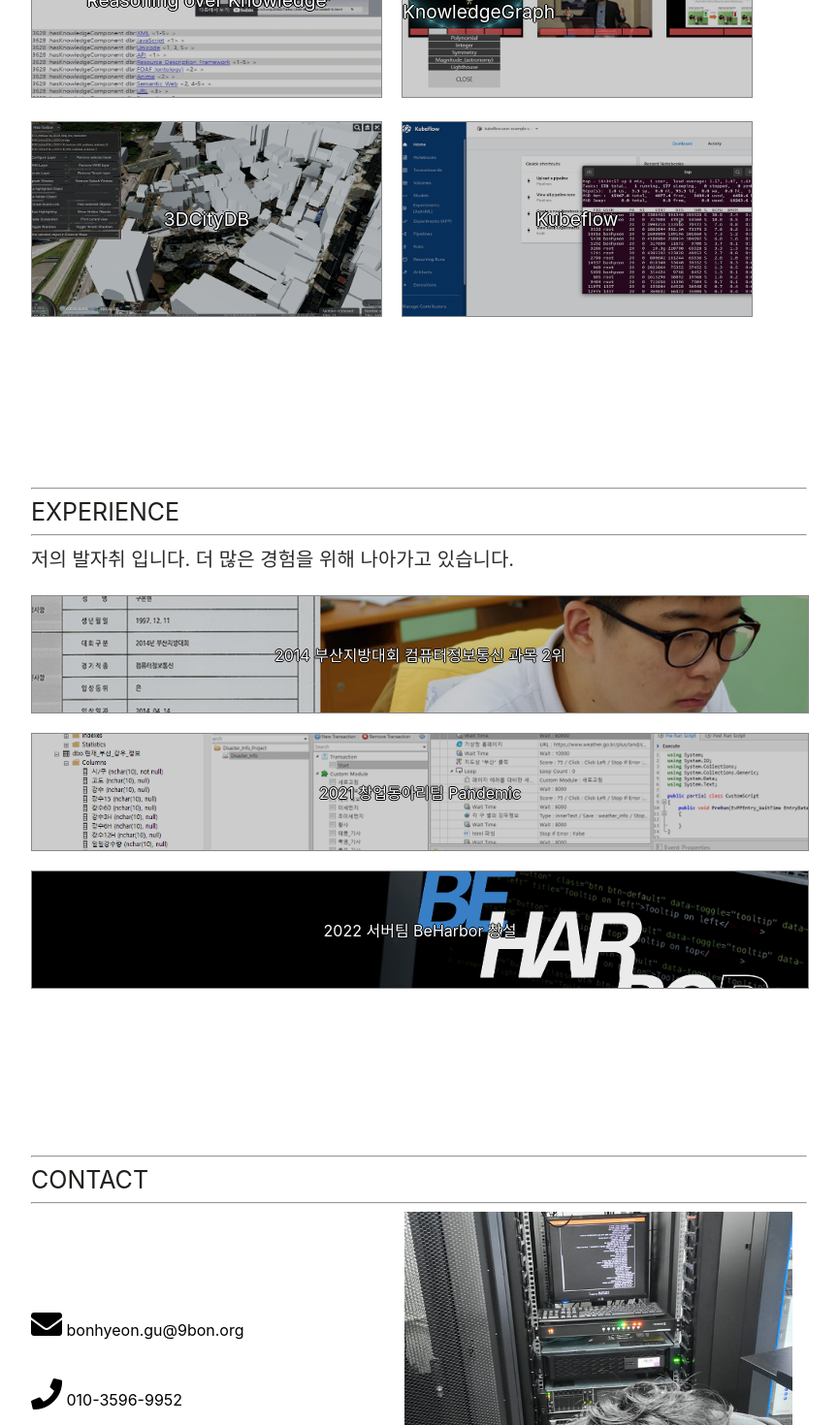
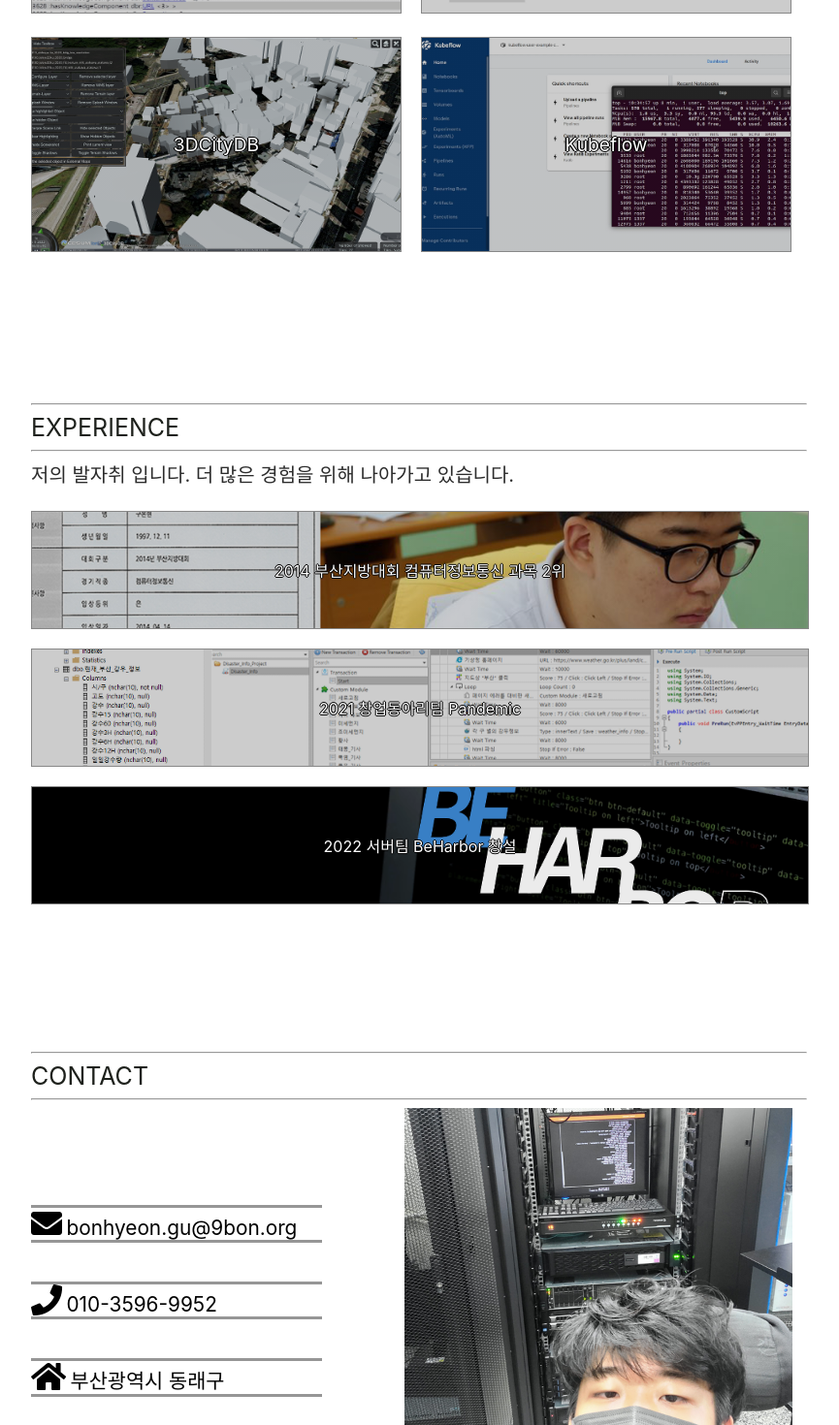
Before and after one commit to BonhyeonGu/Portfolio, a React (Create React App) app: page / in a window 1280 px wide. Shown: the part 1160-2630 px from the top of the page at 97% size, without its empty margins (338-1203 px from the left). Built offline with nearby package versions, Linux system fonts and the light colour scheme.

Commit message:
양식, 내용 변경

```diff
--- a/src/component/CAbout.js
+++ b/src/component/CAbout.js
@@ -23,7 +23,7 @@ export default function CAbout() {
         },
     ];
     const endHeight = {
-        height: "160px",
+        height: "140px",
         display: "inline-block"
     }
     return (
@@ -57,8 +57,7 @@ export default function CAbout() {
             <a href="https://www.youtube.com/channel/UCAEuOSt3IFWM1ga63-KZrLA" target="_blank"><img src="https://img.shields.io/badge/youtube-000000?style=for-the-badge&logo=youtube&logoColor=white" className={styles.shield} /></a>
             <hr />
             <div className={styles.texts}>
-                일편단심 네트워크-서버 프로그래밍 환경 공부를 하고 있습니다. <br /><br />
-                기본적인 서버 구축부터 백엔드 개발을 공부하고 있으며 최근엔 대용량 처리 서버 구현과 관련하여<br /> 프로젝트에 참여하고 있습니다.
+                일편단심 네트워크-서버 환경, 개발 공부를 하고 있습니다. <br /><br />
             </div>
             <div style={endHeight} />
         </div>
--- a/src/component/CContact.js
+++ b/src/component/CContact.js
@@ -23,9 +23,15 @@ export default function CContact() {
             <div>
                 <div className={styles.boxSubText}>
                     <div>
-                        <i class="fas fa-envelope fa-2x"></i> bonhyeon.gu@9bon.org<br /><br /><br />
-                        <i class="fas fa-phone fa-2x"></i> 010-3596-9952<br /><br /><br />
-                        <i class="fas fa-home fa-2x"></i> 부산광역시 동래구<br /><br /><br />
+                        <div className={styles.boxInfo}>
+                            <i class="fas fa-envelope fa-2x"></i> <span className={styles.infoText}>bonhyeon.gu@9bon.org</span>
+                        </div><br /><br />
+                        <div className={styles.boxInfo}>
+                            <i class="fas fa-phone fa-2x"></i> <span className={styles.infoText}>010-3596-9952</span>
+                        </div><br /><br />
+                        <div className={styles.boxInfo}>
+                            <i class="fas fa-home fa-2x"></i> <span className={styles.infoText}>부산광역시 동래구</span>
+                        </div><br /><br />
                     </div>
                 </div>
                 <div style={tempWidth} />
--- a/src/component/CContact.module.css
+++ b/src/component/CContact.module.css
@@ -54,6 +54,16 @@
     background-color: rgba(0, 0, 0, 0.507);
 }
 
+.boxInfo {
+    width: 300px;
+    border-style: solid none solid none;
+    border-color: rgb(150, 150, 150);
+}
+
+.infoText {
+    font-size: 1.3em
+}
+
 @keyframes fd {
     0% {
       opacity: 0;
--- a/src/component/CExper.js
+++ b/src/component/CExper.js
@@ -12,7 +12,7 @@ export default function CExper() {
         display: "inline-block"
     }
     const endHeight = {
-        height: "160px",
+        height: "140px",
         display: "inline-block"
     }
     const [hover, setHover] = useState(0);
--- a/src/component/CProject.js
+++ b/src/component/CProject.js
@@ -13,7 +13,7 @@ export default function CProject() {
         display: "inline-block"
     }
     const endHeight = {
-        height: "160px",
+        height: "140px",
         display: "inline-block"
     }
     return (
--- a/src/component/CProject.module.css
+++ b/src/component/CProject.module.css
@@ -16,16 +16,16 @@
 
 .thum {
     display: inline-block;
-    width: 360px;
-    height: 200px;
+    width: 380px;
+    height: 220px;
     border: 1.2px solid rgb(136, 136, 136);
-    background-size: 360px 200px;
+    background-size: 380px 220px;
 }
 
 .thumOut {
     position: absolute;
-    width: 360px;
-    height: 200px;
+    width: 380px;
+    height: 220px;
     color: rgb(255, 255, 255);
 
     display : flex;
@@ -38,8 +38,8 @@
 
 .thumIn {
     position: absolute;
-    width: 360px;
-    height: 200px;
+    width: 380px;
+    height: 220px;
     color: rgb(255, 255, 255);
     animation-duration: 1s;
     animation-name: fd;
```
Also changed, not shown: src/component/CProjectSub.js (deleted, +0 -27 lines), src/component/CExper.module.css (line endings or trailing spaces).
